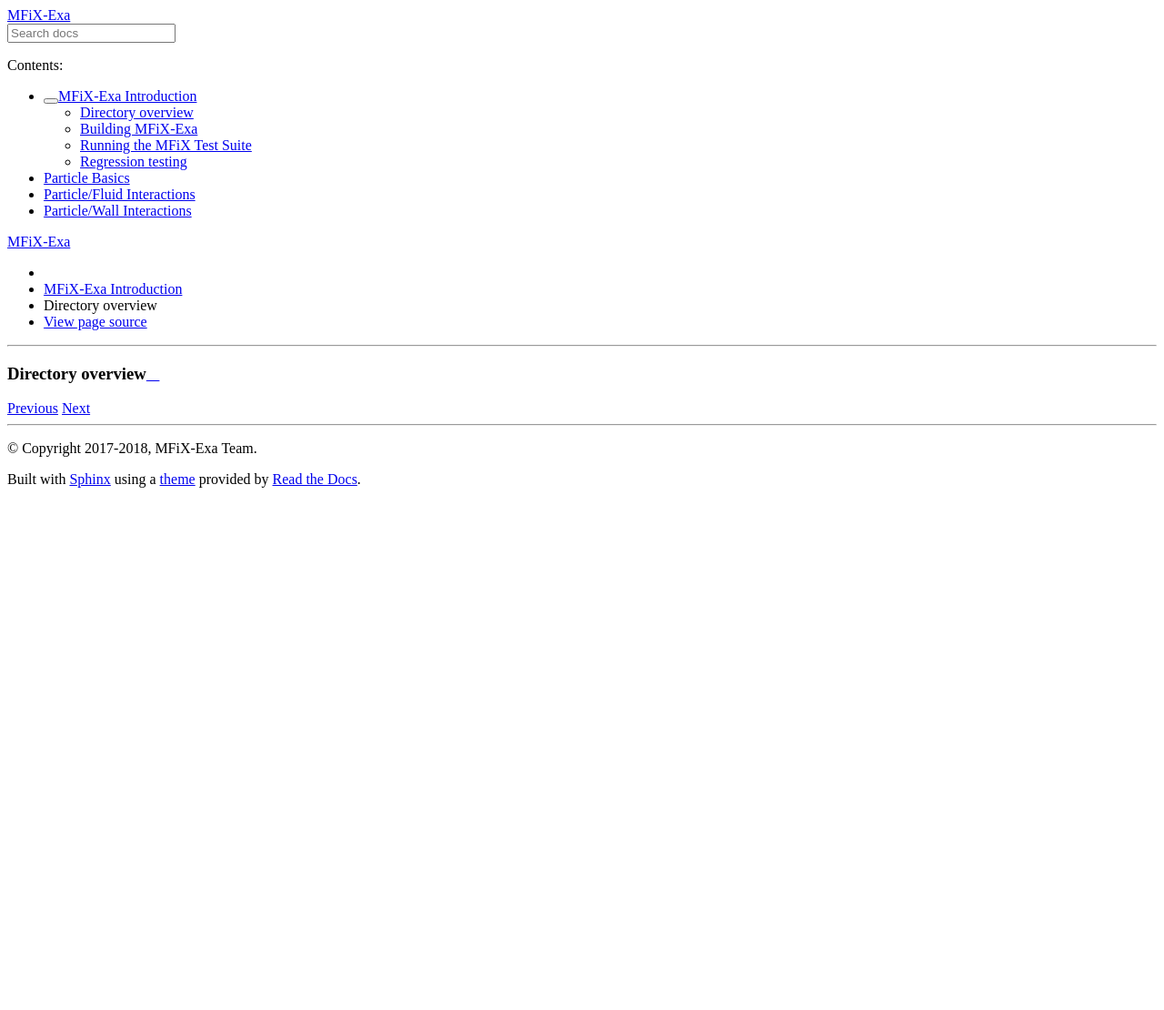
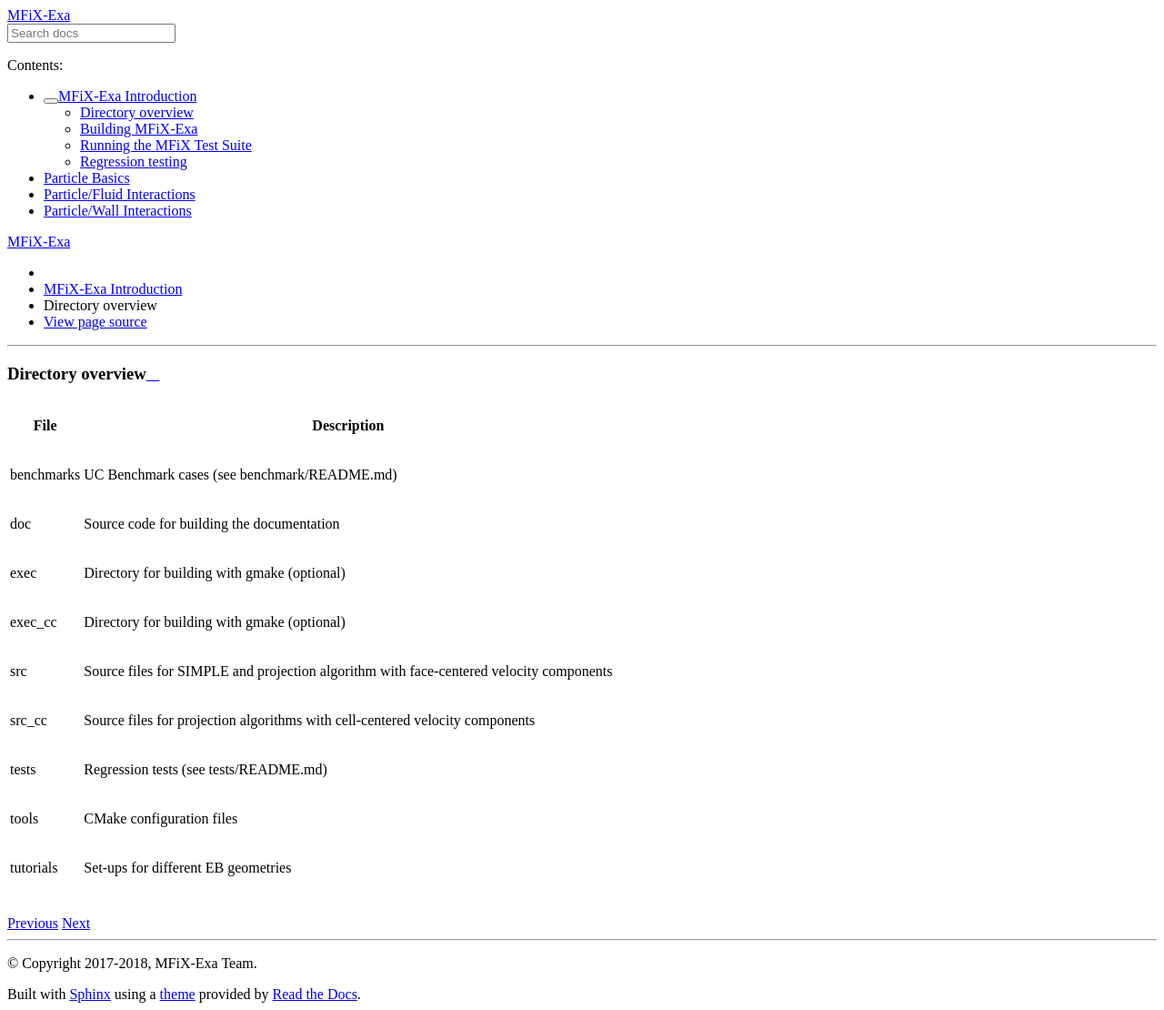
Before and after one commit to mwm126/MFIX-Exa, a Sphinx documentation site: the page built from docs/source/Structure.rst, in a window 1280 px wide. Shown: the whole page at 91% size. Built offline with Sphinx 7.4.7 and the Read the Docs theme 2.0.0, drawn with Linux system fonts in a browser that asks for light colours; pages that are not in the unit, such as notebooks, are missing from menus; before the commit the page ends 900 px from its top, so only the background shows below that.

Commit message:
tables need to be aligned properly

```diff
--- a/docs/source/Structure.rst
+++ b/docs/source/Structure.rst
@@ -3,26 +3,26 @@
 Directory overview
 ==================
 
-+--------------+------------------------------------------------+
-| File         | Description                                    |
-+==============+================================================+
-| benchmarks   | UC Benchmark cases (see benchmark/README.md)   |
-+--------------+------------------------------------------------+
-| doc          |  Source code for building the documentation    |
-+--------------+------------------------------------------------+
-| exec          | Directory for building with gmake (optional)  |
-+--------------+------------------------------------------------+
-| exec_cc       | Directory for building with gmake (optional)  |
-+--------------+------------------------------------------------+
++--------------+--------------------------------------------------+
+| File         | Description                                      |
++==============+==================================================+
+| benchmarks   | UC Benchmark cases (see benchmark/README.md)     |
++--------------+--------------------------------------------------+
+| doc          |  Source code for building the documentation      |
++--------------+--------------------------------------------------+
+| exec         | Directory for building with gmake (optional)     |
++--------------+--------------------------------------------------+
+| exec_cc      | Directory for building with gmake (optional)     |
++--------------+--------------------------------------------------+
 | src          | Source files for SIMPLE and projection algorithm |
-|              | with face-centered velocity components         |
-+--------------+------------------------------------------------+
-| src_cc       | Source files for projection algorithms with    |
-|              | cell-centered velocity components              |
-+--------------+------------------------------------------------+
-| tests        | Regression tests (see tests/README.md)         |
-+--------------+------------------------------------------------+
-| tools        | CMake configuration files                      |
-+--------------+------------------------------------------------+
-| tutorials    | Set-ups for different EB geometries            |
-+--------------+------------------------------------------------+
+|              | with face-centered velocity components           |
++--------------+--------------------------------------------------+
+| src_cc       | Source files for projection algorithms with      |
+|              | cell-centered velocity components                |
++--------------+--------------------------------------------------+
+| tests        | Regression tests (see tests/README.md)           |
++--------------+--------------------------------------------------+
+| tools        | CMake configuration files                        |
++--------------+--------------------------------------------------+
+| tutorials    | Set-ups for different EB geometries              |
++--------------+--------------------------------------------------+
```
